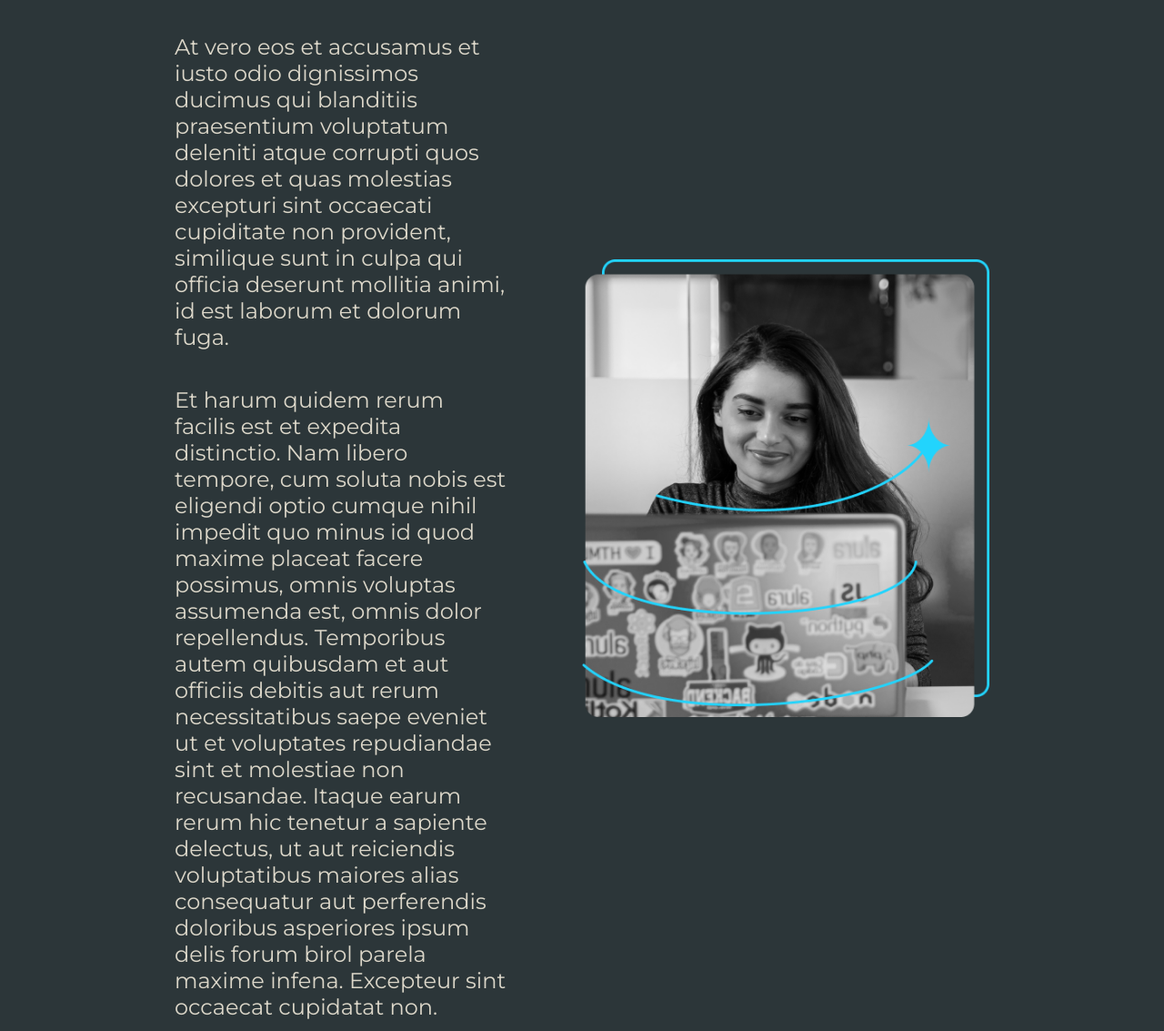
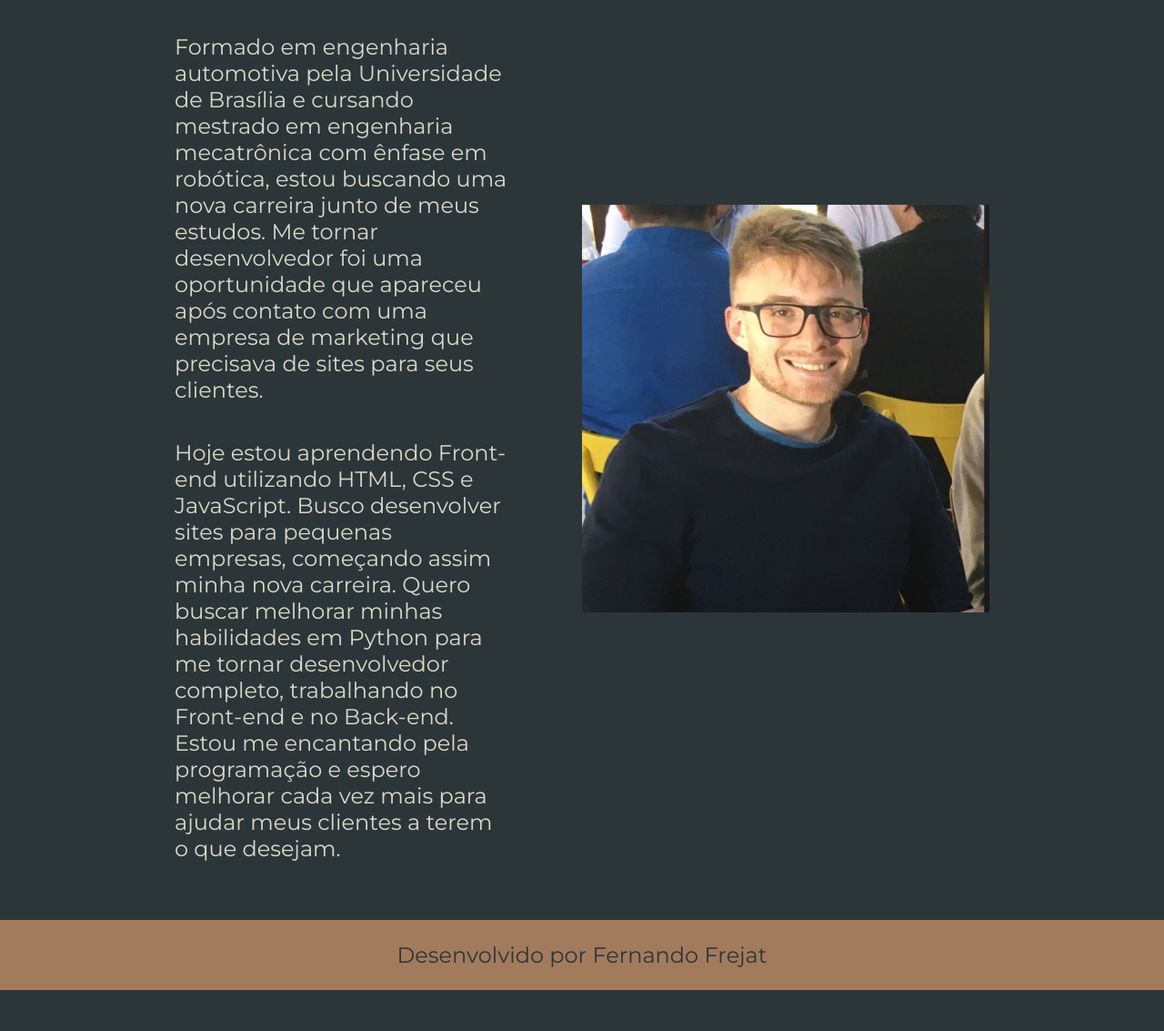
Before and after one commit to ffrejat/portfolio, a plain HTML site: page about.html in a window 1280 px wide. Shown: the part 167-1300 px from the top of the page at 91% size. After the commit the page ends 1255 px from the top, so only its background shows below. Drawn offline with nearby package versions, Linux system fonts and the light colour scheme.

Commit message:
Add files via upload
Este commit foi uma atualização para falar sobre mim e não o padrão aprendido no curso.

```diff
--- a/about.html
+++ b/about.html
@@ -17,10 +17,10 @@
         <section class="apresentacao__conteudo">
             <h1 class="apresentacao__conteudo__titulo">Sobre mim</h1><!--ao clicar em "p" e depois * e depois 2, ele cria dois parágrafos já-->
             <!--apertar ALT em um "p" e clicar com o mouse no outro "p" a gente escreve em ambos ao mesmo tempo-->
-            <p class="apresentacao__conteudo__texto">At vero eos et accusamus et iusto odio dignissimos ducimus qui blanditiis praesentium voluptatum deleniti atque corrupti quos dolores et quas molestias excepturi sint occaecati cupiditate non provident, similique sunt in culpa qui officia deserunt mollitia animi, id est laborum et dolorum fuga.</p>
-            <p class="apresentacao__conteudo__texto">Et harum quidem rerum facilis est et expedita distinctio. Nam libero tempore, cum soluta nobis est eligendi optio cumque nihil impedit quo minus id quod maxime placeat facere possimus, omnis voluptas assumenda est, omnis dolor repellendus. Temporibus autem quibusdam et aut officiis debitis aut rerum necessitatibus saepe eveniet ut et voluptates repudiandae sint et molestiae non recusandae. Itaque earum rerum hic tenetur a sapiente delectus, ut aut reiciendis voluptatibus maiores alias consequatur aut perferendis doloribus asperiores ipsum delis forum birol parela maxime infena. Excepteur sint occaecat cupidatat non.</p>
+            <p class="apresentacao__conteudo__texto">Formado em engenharia automotiva pela Universidade de Brasília e cursando mestrado em engenharia mecatrônica com ênfase em robótica, estou buscando uma nova carreira junto de meus estudos. Me tornar desenvolvedor foi uma oportunidade que apareceu após contato com uma empresa de marketing que precisava de sites para seus clientes.</p>
+            <p class="apresentacao__conteudo__texto">Hoje estou aprendendo Front-end utilizando HTML, CSS e JavaScript. Busco desenvolver sites para pequenas empresas, começando assim minha nova carreira. Quero buscar melhorar minhas habilidades em Python para me tornar desenvolvedor completo, trabalhando no Front-end e no Back-end. Estou me encantando pela programação e espero melhorar cada vez mais para ajudar meus clientes a terem o que desejam.</p>
         </section>
-        <img class="apresentacao__imagem" src="./assets/imagem.png" alt="Foto da Joana">
+        <img class="apresentacao__imagem" src="./assets/foto_perfil_trabalho.jpg" alt="Minha foto">
     </main>
     <footer class="rodape">
         <p>Desenvolvido por Fernando Frejat</p>
```
Also changed, not shown: index.html (+3 -3 lines), assets/foto_perfil_trabalho.jpg (added).
